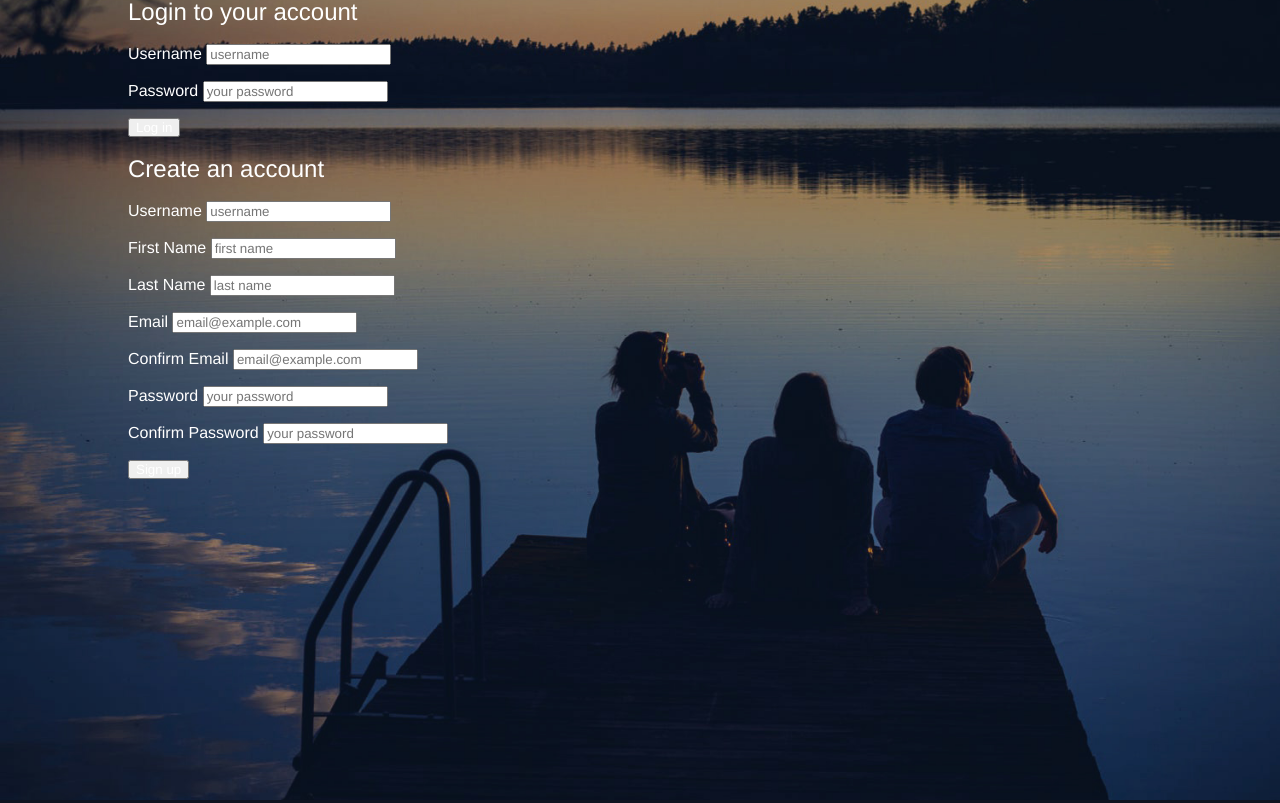
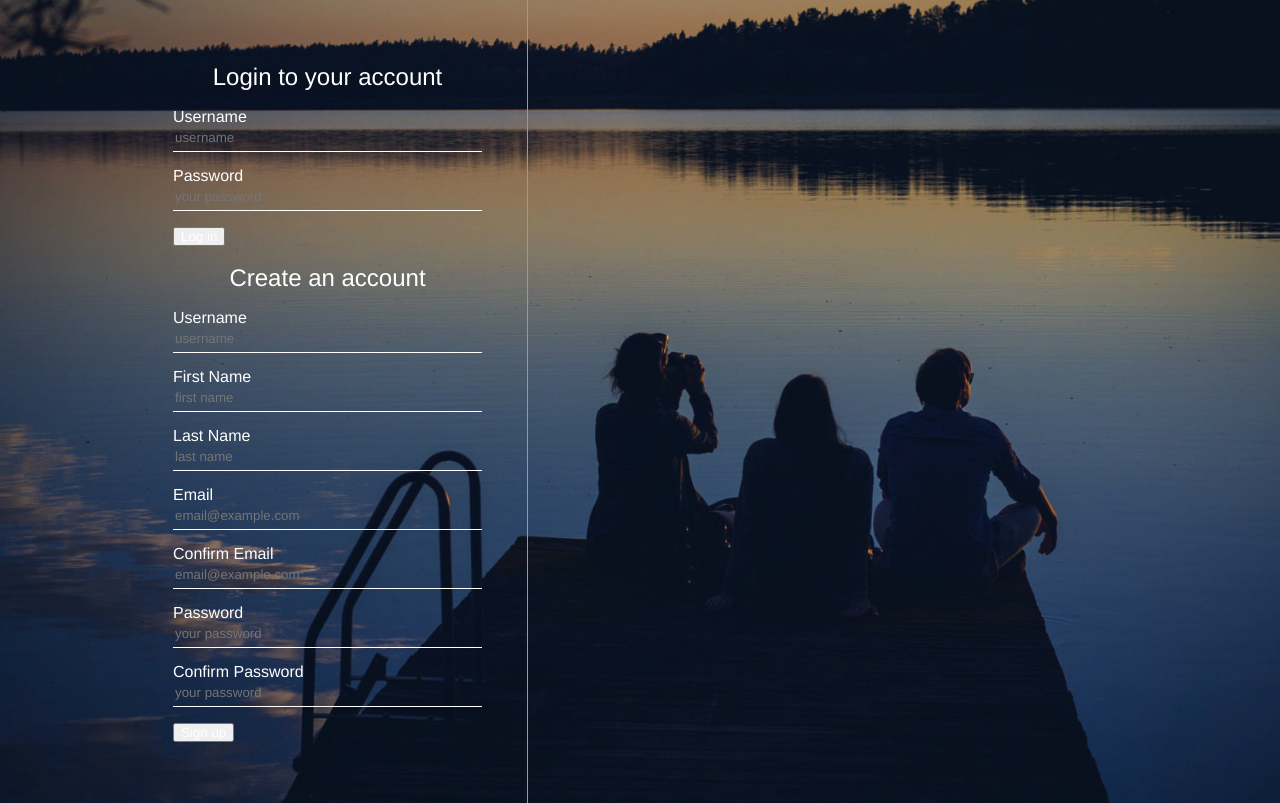
Before and after one commit to BenjaminKyhn/Spotify_Clone.php, a PHP site: page /register.php in a window 1280 px wide. Run offline with PHP 8.4, Linux system fonts and the light colour scheme.

Commit message:
Part 26 complete

```diff
--- a/assets/css/register.css
+++ b/assets/css/register.css
@@ -28,3 +28,24 @@ html, body{
     position: relative;
     max-width: 1024px;
 }
+
+#inputContainer{
+    width: 400px;
+    padding: 45px;
+    float: left;
+    border-right: 1px solid #999;
+}
+
+#inputContainer h2{
+    text-align: center;
+}
+
+#inputContainer input[type="text"],  #inputContainer input[type="email"], #inputContainer input[type="password"] {
+    border: 0;
+    border-bottom: 1px solid #fff;
+    display: block;
+    background-color: transparent;
+    height: 27px;
+    line-height: 27px;
+    width: 100%;
+}
```
